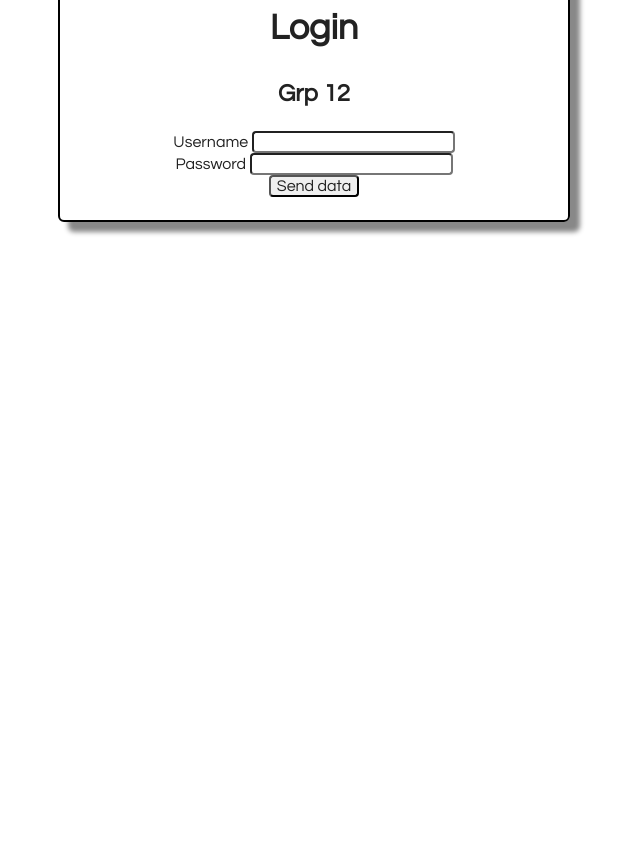
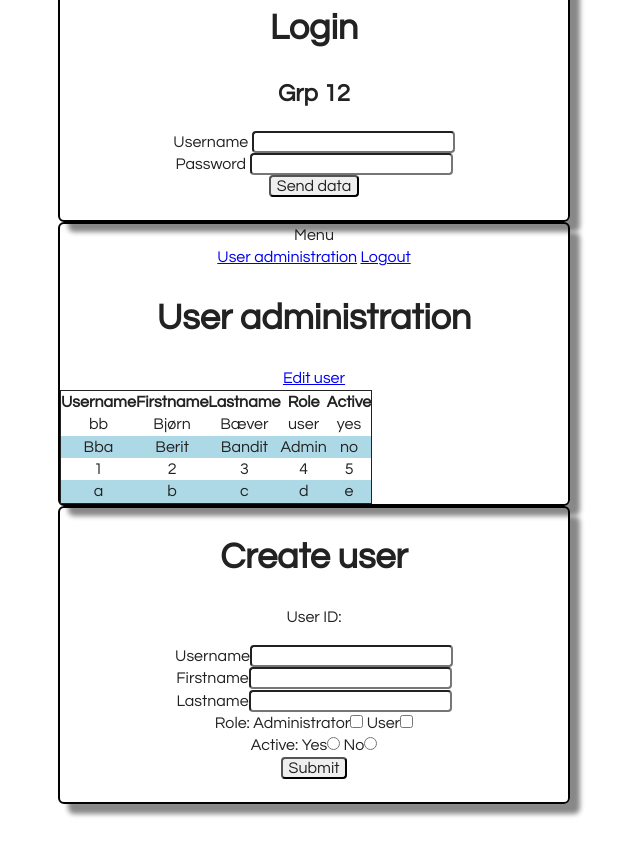
Before and after one commit to tjoels/F17-VP02324-Lek07-LoginForm, a plain HTML site: page index.html in a window 1280 px wide. Shown: the part 222-1078 px from the top of the page, without its empty margins (326-966 px from the left). Before the commit the page ends 800 px from the top, so only its background shows below. Drawn offline with nearby package versions, Linux system fonts and the light colour scheme.

Commit message:
consolidated html into divs with ids

```diff
--- a/css/main.css
+++ b/css/main.css
@@ -99,7 +99,7 @@ body {
     font-family: "Century Gothic", CenturyGothic, AppleGothic, SansSerif;
 }
 
-#box {
+.box {
     border: 2px solid black;
     border-radius: 6px;
     box-shadow: 10px 10px 5px #888888;
--- a/index.html
+++ b/index.html
@@ -21,7 +21,7 @@
 <![endif]-->
 
 <!-- Add your site or application content here -->
-<div id="box">
+<div id="login" class="box">
     <br>
     <img
         src="https://upload.wikimedia.org/wikipedia/en/thumb/2/2a/Danmarks_Tekniske_Universitet_(logo).svg/707px-Danmarks_Tekniske_Universitet_(logo).svg.png"
@@ -36,6 +36,78 @@
         <input type="submit" value="Send data"><br>
     </form>
     <br>
+</div>
+
+<div id ="useradmin" class="box">
+    <div id="center">
+        Menu<br>
+        <a href="useradmin.html">User administration</a>
+        <a href="../index.html">Logout</a>
+        <h1>User administration</h1>
+        <a href="useredit.html">Edit user</a>
+    </div>
+
+    <table>
+        <thead>
+        <tr>
+            <th>Username</th>
+            <th>Firstname</th>
+            <th>Lastname</th>
+            <th>Role</th>
+            <th>Active</th>
+        </tr>
+        </thead>
+        <tbody>
+        <tr>
+            <td>bb</td>
+            <td>Bjørn</td>
+            <td>Bæver</td>
+            <td>user</td>
+            <td>yes</td>
+        </tr>
+        <tr>
+            <td>Bba</td>
+            <td>Berit</td>
+            <td>Bandit</td>
+            <td>Admin</td>
+            <td>no</td>
+        </tr>
+        <tr>
+            <td>1</td>
+            <td>2</td>
+            <td>3</td>
+            <td>4</td>
+            <td>5</td>
+        </tr>
+        <tr>
+            <td>a</td>
+            <td>b</td>
+            <td>c</td>
+            <td>d</td>
+            <td>e</td>
+        </tr>
+        </tbody>
+    </table>
+</div>
+
+<div id="createuser" class="box">
+    <div id="box">
+        <h1>Create user</h1>
+        <p>User ID:</p>
+        <form action="useradmin.html">
+            Username<input type="text" name="username"><br>
+            Firstname<input type="text" name="firstname"><br>
+            Lastname<input type="text" name="lastname"><br>
+            Role:
+            Administrator<input type="checkbox" name="role" value="administrator">
+            User<input type="checkbox" name="role" value="user"><br>
+            Active:
+            Yes<input type="radio" name="active" value="yes">
+            No<input type="radio" name="active" value="no"><br>
+            <input type="submit" name="Submit">
+        </form>
+        <br>
+    </div>
 </div>
 
 <script src="https://code.jquery.com/jquery-1.12.0.min.js"></script>
```
Also changed, not shown: sub/useredit.html (+1 -1 lines).
